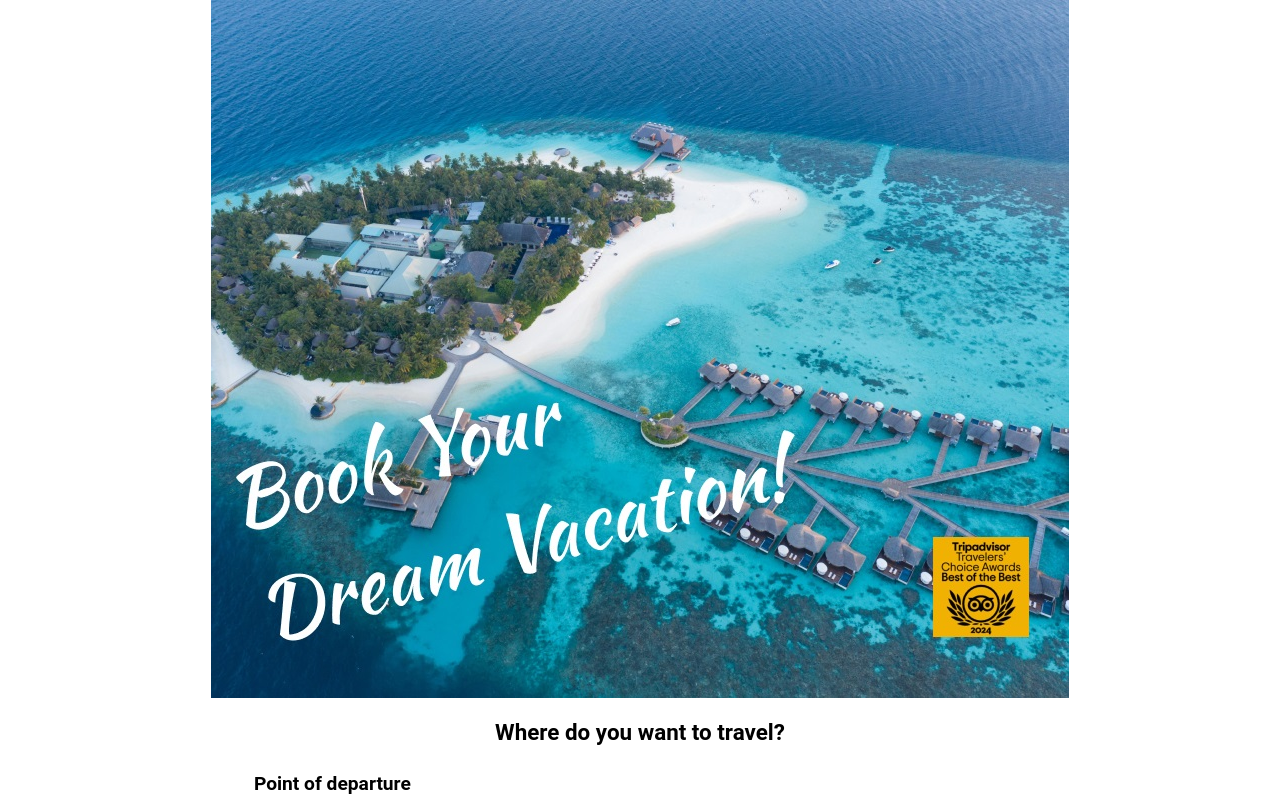
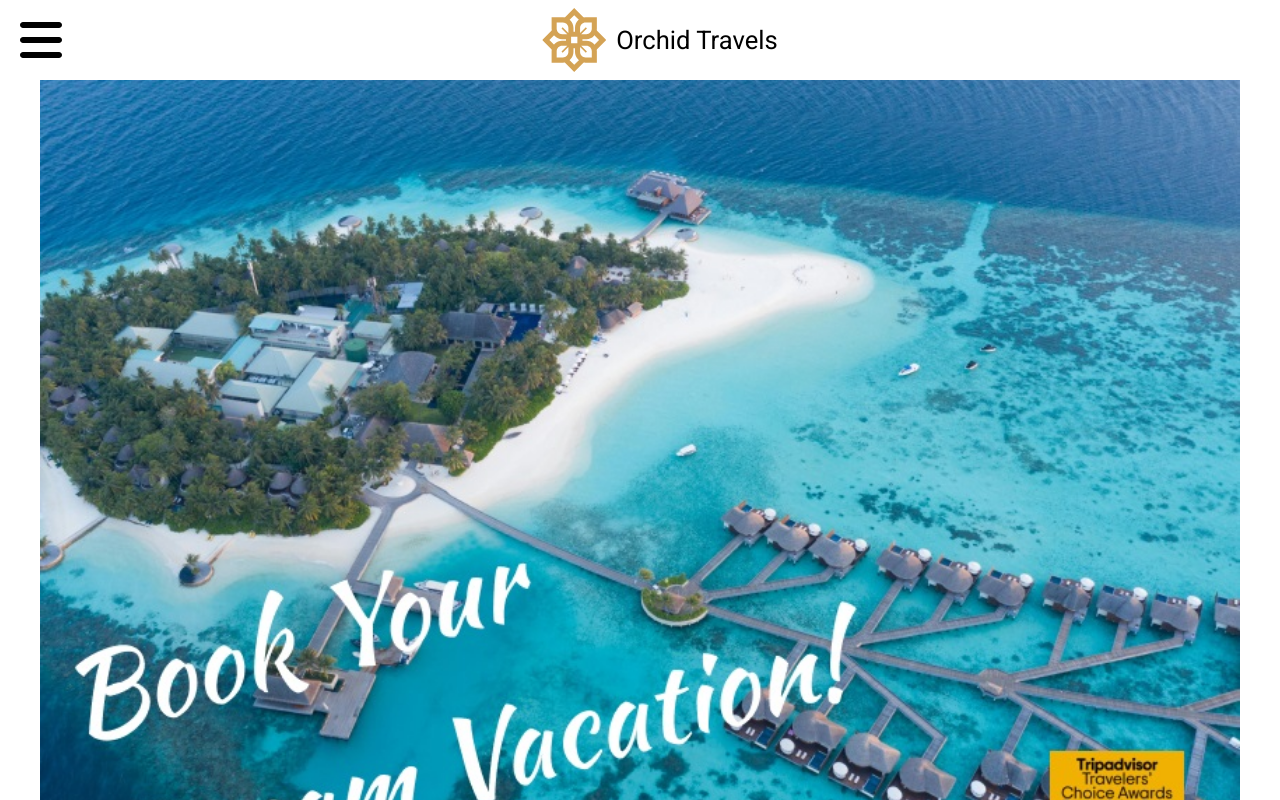
Before and after one commit to DianaEri/Orchid-Travels, a React (Vite) app: page / in a window 1280 px wide. Shown: the top 800 px of the page. Built offline with nearby package versions, Linux system fonts and the light colour scheme.

Commit message:
Header component

```diff
--- a/src/App.jsx
+++ b/src/App.jsx
@@ -10,6 +10,7 @@ import HotelInfoIcons from './HotelInfoIcons'; // Make sure this import is also
 import Divider from './Divider'; // Import the Divider component
 import BlackLogo from './assets/Black logo.svg';
 import TripadvisorLogo from './assets/tripadvisor.svg';
+import Header from './Header'; // Import the Header component
 
 const App = () => {
   const [selectedDestination, setSelectedDestination] = useState('City');
@@ -35,6 +36,8 @@ const App = () => {
 
   return (
     <div className="App">
+     {/*Header component*/}
+      <Header />
       <div style={{ width: '100%', maxWidth: '1200px', margin: '0 auto' }}>
         <img src={Bild} alt="Top banner" style={{ width: '100%', height: 'auto' }} />
       </div>
--- /dev/null
+++ b/src/Header.jsx
@@ -0,0 +1,236 @@
+import React from 'react';
+import { FontAwesomeIcon } from '@fortawesome/react-fontawesome';
+import { faBars, faTimes } from '@fortawesome/free-solid-svg-icons';
+import reactLogo from './assets/goldLogo.svg';
+import './index.css';
+
+/*
+https://codepen.io/naturalclar/pen/zEwvbg
+
+-Använde en färdig template från CodePen och modifierar koden så att den passar
+applikationen "Orchid Travels" utseende mål.
+
+- Modifierade koden så att den använder Font Awesome för ikonerna istället för ikoner
+  skapade manuellt med CSS styling.
+- Modifierade koden i menu array för navigations valen. I vår applikation har vi två val (Undersidor) i menyn: "About us" och "Our Hotels".
+- Modifierade koden så att komponenten blir responsiv med VW and rem.
+- Modifierade koden så att menyn går att öppnas med FontAwesome ikonerna.
+*/
+
+class Header extends React.Component {
+  constructor(props) {
+    super(props);
+    this.state = {
+      menuOpen: false,
+    };
+  }
+
+  handleMenuClick() {
+    this.setState({ menuOpen: !this.state.menuOpen });
+  }
+
+  handleLinkClick() {
+    this.setState({ menuOpen: false });
+  }
+
+  render() {
+    const styles = {
+      container: {
+        position: 'fixed',
+        top: 0,
+        left: 0,
+        zIndex: '99',
+        display: 'flex',
+        justifyContent: 'center',
+        alignItems: 'center',
+        background: 'white',
+        width: '100%',
+        height: '10vh',
+        padding: '0 20px',
+        fontFamily: 'Roboto, sans-serif !important',
+      },
+      logoContainer: {
+        display: 'flex',
+        alignItems: 'center',
+        justifyContent: 'center',
+        position: 'absolute',
+        left: '50%',
+        transform: 'translateX(-50%)',
+      },
+      logoImage: {
+        width: '4rem',
+        height: '4rem',
+      },
+      logoText: {
+        fontSize: '1.6rem',
+        marginLeft: '10px',
+        color: 'black',
+      },
+      body: {
+        display: 'flex',
+        flexDirection: 'column',
+        alignItems: 'center',
+        width: '100vw',
+        filter: this.state.menuOpen ? 'blur(2px)' : null,
+        transition: 'filter 0.5s ease',
+        fontFamily: 'Roboto, sans-serif !important',
+      },
+      menuButtonContainer: {
+        position: 'absolute',
+        left: '20px',
+      },
+    };
+
+    const menu = ['Orchid Travels', 'About Us', 'Our Hotels'];
+    const menuItems = menu.map((val, index) => (
+      <MenuItem
+        key={index}
+        delay={`${index * 0.1}s`}
+        className={val === 'Orchid Travels' ? 'orchidTravelsText' : ''}
+        onClick={() => {
+          this.handleLinkClick();
+        }}
+      >
+        {val}
+      </MenuItem>
+    ));
+
+    return (
+      <div>
+
+        <link
+          href="https://fonts.googleapis.com/css2?family=Roboto:wght@100;300;400;500;700;900&display=swap"
+          rel="stylesheet"
+        />
+
+
+        {!this.state.menuOpen && (
+          <div style={styles.container}>
+            <div style={styles.menuButtonContainer}>
+              <MenuButton
+                open={this.state.menuOpen}
+                onClick={() => this.handleMenuClick()}
+              />
+            </div>
+            <div style={styles.logoContainer}>
+              <img src={reactLogo} alt="React Logo" style={styles.logoImage} />
+              <span style={styles.logoText}>Orchid Travels</span>
+            </div>
+          </div>
+        )}
+
+
+        <Menu open={this.state.menuOpen} onClose={() => this.handleMenuClick()}>
+          {menuItems}
+        </Menu>
+        <div style={styles.body}></div>
+      </div>
+    );
+  }
+}
+
+class MenuButton extends React.Component {
+  render() {
+    const icon = this.props.open ? faTimes : faBars;
+    const buttonSize = { fontSize: '3rem', color: 'black' };
+
+    const buttonStyle = this.props.open
+      ? { position: 'absolute', top: '20px', right: '20px', cursor: 'pointer' }
+      : { cursor: 'pointer', marginRight: '10px' };
+
+    return (
+      <div onClick={this.props.onClick} style={buttonStyle}>
+        <FontAwesomeIcon icon={icon} style={buttonSize} />
+      </div>
+    );
+  }
+}
+
+class MenuItem extends React.Component {
+  constructor(props) {
+    super(props);
+    this.state = {
+      hover: false,
+    };
+  }
+
+  handleHover() {
+    this.setState({ hover: !this.state.hover });
+  }
+
+  render() {
+    const styles = {
+      container: {
+        opacity: 0,
+        animation: '1s appear forwards',
+        animationDelay: this.props.delay,
+      },
+      menuItem: {
+        fontFamily: `'Roboto', sans-serif !important`,
+        fontSize: '2rem',
+        padding: '1rem 0',
+        margin: '0 5%',
+        cursor: 'pointer',
+        fontWeight: '800',
+        color: this.state.hover ? 'gray' : 'black',
+        transition: 'color 0.2s ease-in-out',
+        animation: '0.5s slideIn forwards',
+        animationDelay: this.props.delay,
+      },
+    };
+    return (
+      <div style={styles.container}>
+        <div
+          className={`menuItem ${this.props.className}`}
+          style={styles.menuItem}
+          onMouseEnter={() => {
+            this.handleHover();
+          }}
+          onMouseLeave={() => {
+            this.handleHover();
+          }}
+          onClick={this.props.onClick}
+        >
+          {this.props.children}
+        </div>
+      </div>
+    );
+  }
+}
+
+class Menu extends React.Component {
+  render() {
+    const styles = {
+      container: {
+        position: 'fixed',
+        top: 0,
+        left: 0,
+        height: this.props.open ? '100%' : 0,
+        width: '100vw',
+        display: 'flex',
+        flexDirection: 'column',
+        background: 'white',
+        opacity: 0.95,
+        color: '#fafafa',
+        transition: 'height 0.3s ease',
+        zIndex: 2,
+      },
+      menuList: {
+        paddingTop: '3rem',
+        visibility: this.props.open ? 'visible' : 'hidden',
+      },
+    };
+    return (
+      <div style={styles.container}>
+
+        {this.props.open && (
+          <MenuButton open={this.props.open} onClick={this.props.onClose} />
+        )}
+
+        {this.props.open && <div style={styles.menuList}>{this.props.children}</div>}
+      </div>
+    );
+  }
+}
+
+export default Header;
--- a/src/index.css
+++ b/src/index.css
@@ -315,3 +315,40 @@ button:focus-visible {
     color: #747bff;
   }
 }
+
+
+/*Styling för Header.jsx START*/
+
+@keyframes appear {
+  0% {
+    opacity: 0;
+  }
+  100% {
+    opacity: 1;
+  }
+}
+
+@keyframes slideIn {
+  0% {
+    transform: translateX(-2%);
+  }
+  100% {
+    transform: translateX(0);
+  }
+}
+
+@keyframes shrink {
+  0% {
+    width: 95%;
+  }
+  100% {
+    width: 90%;
+  }
+}
+
+.orchidTravelsText {
+  color: #D4A355!important;
+}
+
+
+/*Styling för Header.jsx END*/
```
Also changed, not shown: src/assets/goldLogo.svg (added).
